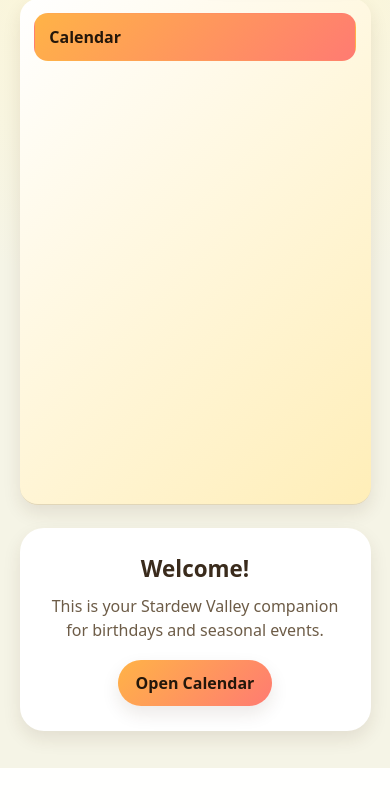
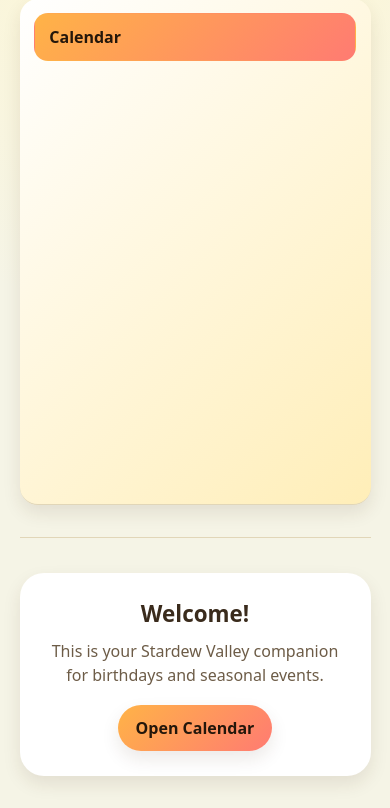
Before and after one commit to nicholejbooker/StardewValleyTracker, a Django app: page / in a window 390 px wide. Shown: the part 76-884 px from the top of the page. Before the commit the page ends 844 px from the top, so only its background shows below. Run offline with Django 5.2, Linux system fonts and the light colour scheme.

Commit message:
Fix landing layout centering and sidebar
Made-with: Cursor

```diff
--- a/calendar_app/static/calendar_app/css/styles.css
+++ b/calendar_app/static/calendar_app/css/styles.css
@@ -392,6 +392,7 @@ html[data-theme="dark"] .season-tab--active {
   display: flex;
   gap: 1.25rem;
   align-items: stretch;
+  position: relative;
   max-width: 1100px;
   margin: 0 auto;
   padding: 0 5vw 3rem;
@@ -406,8 +407,16 @@ html[data-theme="dark"] .season-tab--active {
   padding: 0.9rem;
   height: 100%;
   min-height: 60vh;
-  border-right: 1px solid var(--border-subtle);
   padding-right: 1.15rem;
+}
+
+.landing-divider {
+  flex: 0 0 auto;
+  width: 1px;
+  background: var(--border-subtle);
+  min-height: 60vh;
+  margin-top: 0.15rem;
+  margin-bottom: 0.15rem;
 }
 
 .landing-nav {
@@ -506,15 +515,21 @@ html[data-theme="dark"] .landing-nav-link:hover {
   background: rgba(17, 20, 32, 0.85);
 }
 
-@media (max-width: 900px) {
+@media (max-width: 700px) {
   .landing-layout {
     flex-direction: column;
     padding-bottom: 2rem;
   }
 
+  .landing-divider {
+    width: 100%;
+    height: 1px;
+    min-height: 0;
+    margin: 0.75rem 0;
+  }
+
   .landing-sidebar {
     width: 100%;
-    border-right: none;
     border-bottom: 1px solid var(--border-subtle);
     padding-right: 0.9rem;
     padding-bottom: 1rem;
--- a/calendar_app/templates/calendar_app/landing.html
+++ b/calendar_app/templates/calendar_app/landing.html
@@ -12,7 +12,7 @@
         }
       })();
     </script>
-    <link rel="stylesheet" href="{% static 'calendar_app/css/styles.css' %}">
+    <link rel="stylesheet" href="{% static 'calendar_app/css/styles.css' %}?v=2">
 </head>
 <body>
     <header class="landing-header">
@@ -30,6 +30,8 @@
                 </a>
             </nav>
         </aside>
+
+        <div class="landing-divider" aria-hidden="true"></div>
 
         <main class="landing-main">
             <section class="landing-hero">
```
